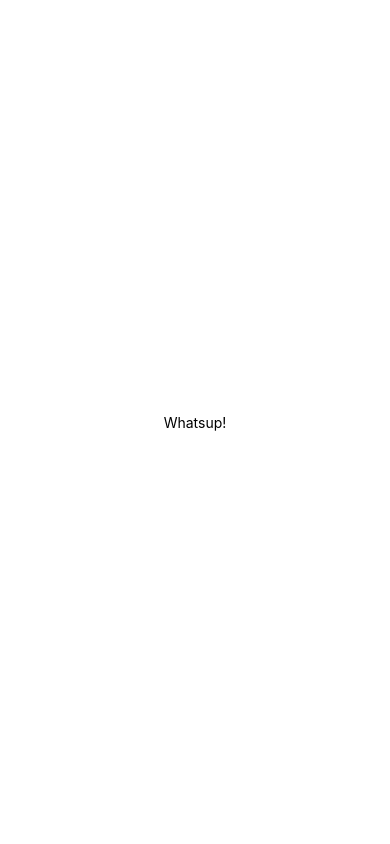
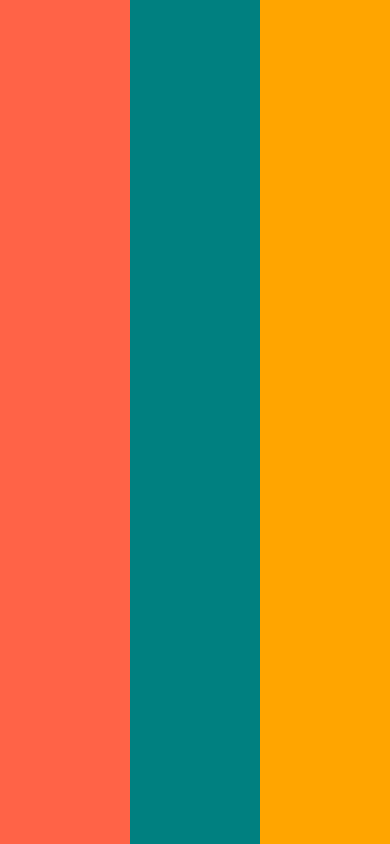
Before and after one commit to ParkDaeHee3/Humidifier_2, a React Native app: screen / in a window 390 px wide. Built offline with nearby package versions, Linux system fonts and the light colour scheme.

Commit message:
Update App.js
#2.1~#2.4 강의 내용

```diff
--- a/App.js
+++ b/App.js
@@ -3,9 +3,10 @@
 
 export default function App() {
   return (
-    <View style={styles.container}>
-      <Text>Whatsup!</Text>
-      <StatusBar style="auto" />
+    <View style={{ flex: 1, flexDirection: "row" }}>
+      <View style={{ flex: 1, backgroundColor: "tomato" }}></View>
+      <View style={{ flex: 1, backgroundColor: "teal" }}></View>
+      <View style={{ flex: 1, backgroundColor: "orange" }}></View>
     </View>
   );
 }
@@ -17,4 +18,8 @@
     alignItems: "center",
     justifyContent: "center",
   },
+  text: {
+    fontSize: 28,
+    color: "tomato",
+  },
 });
```
